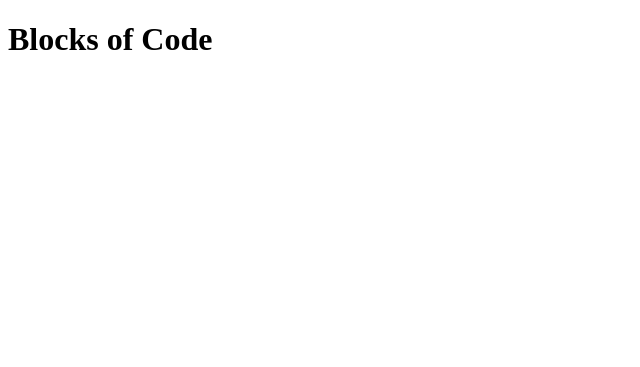
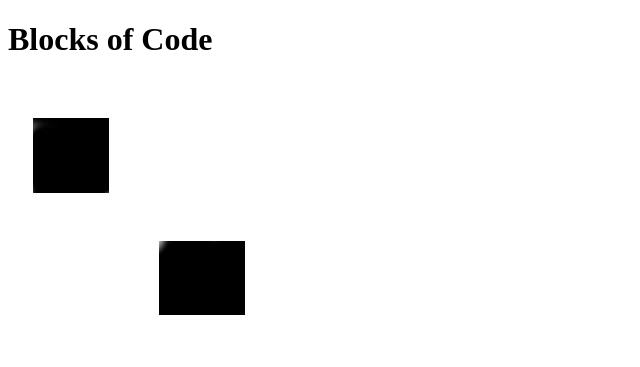
Before and after one commit to jfdoyle3/expressjs, a website: page public/index.html in a window 1280 px wide. Shown: the whole page, without its empty margins (0-640 px from the left). Drawn offline with Linux system fonts and the light colour scheme.

Commit message:
added files : following Tutorial

```diff
--- a/package.json
+++ b/package.json
@@ -17,6 +17,7 @@
   },
   "homepage": "https://github.com/jfdoyle3/expressjs#readme",
   "dependencies": {
-    "express": "^4.16.3"
+    "express": "^4.16.3",
+    "jquery": "^3.3.1"
   }
 }
--- a/public/index.html
+++ b/public/index.html
@@ -6,5 +6,6 @@
     </head>
     <body>
         <h1>Blocks of Code</h1>
+        <p><img src='blocks.jpg'></p>
     </body>
 </html>
```
Also changed, not shown: public/blocks.jpg (added), 1 other file.
